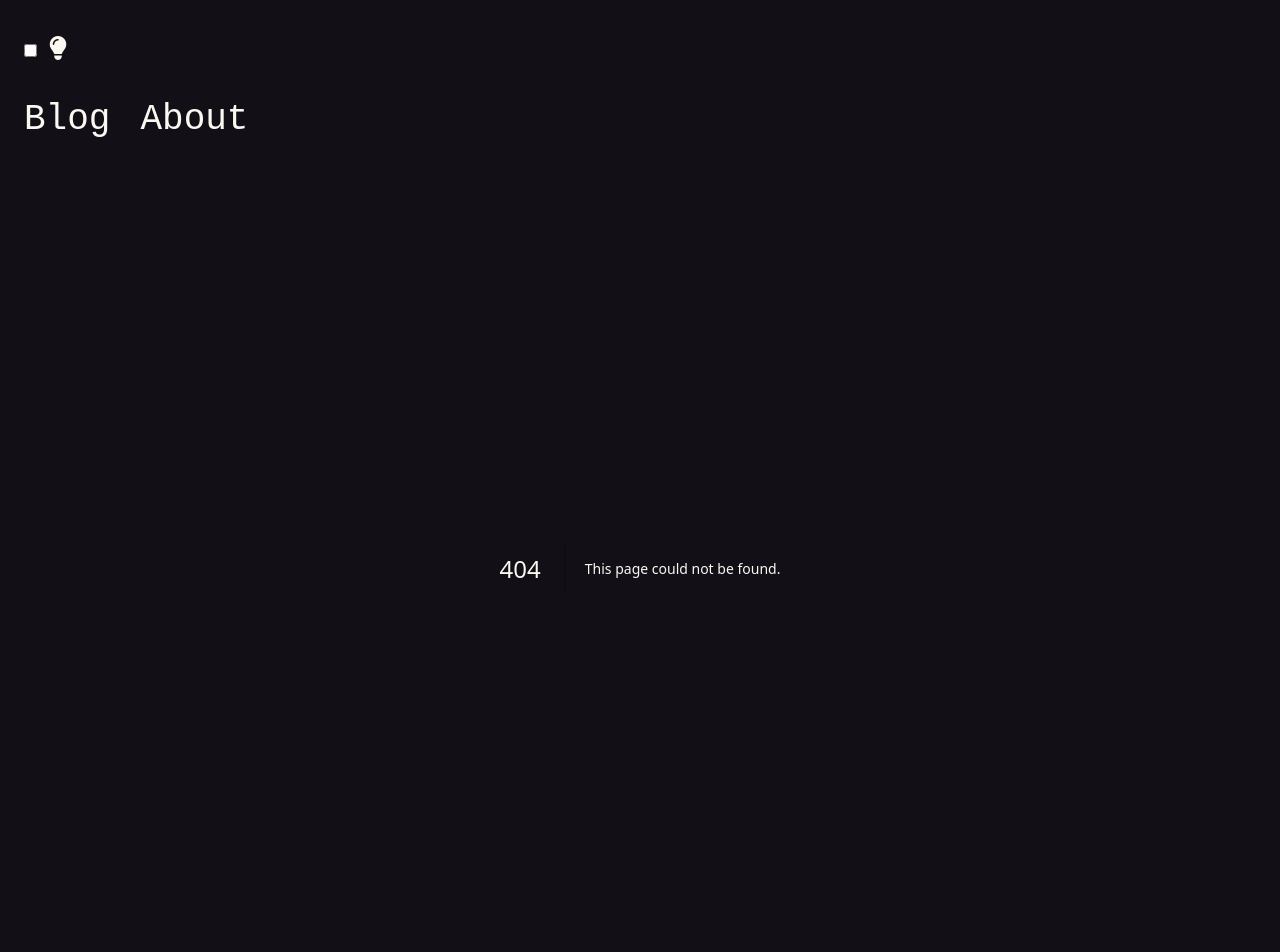
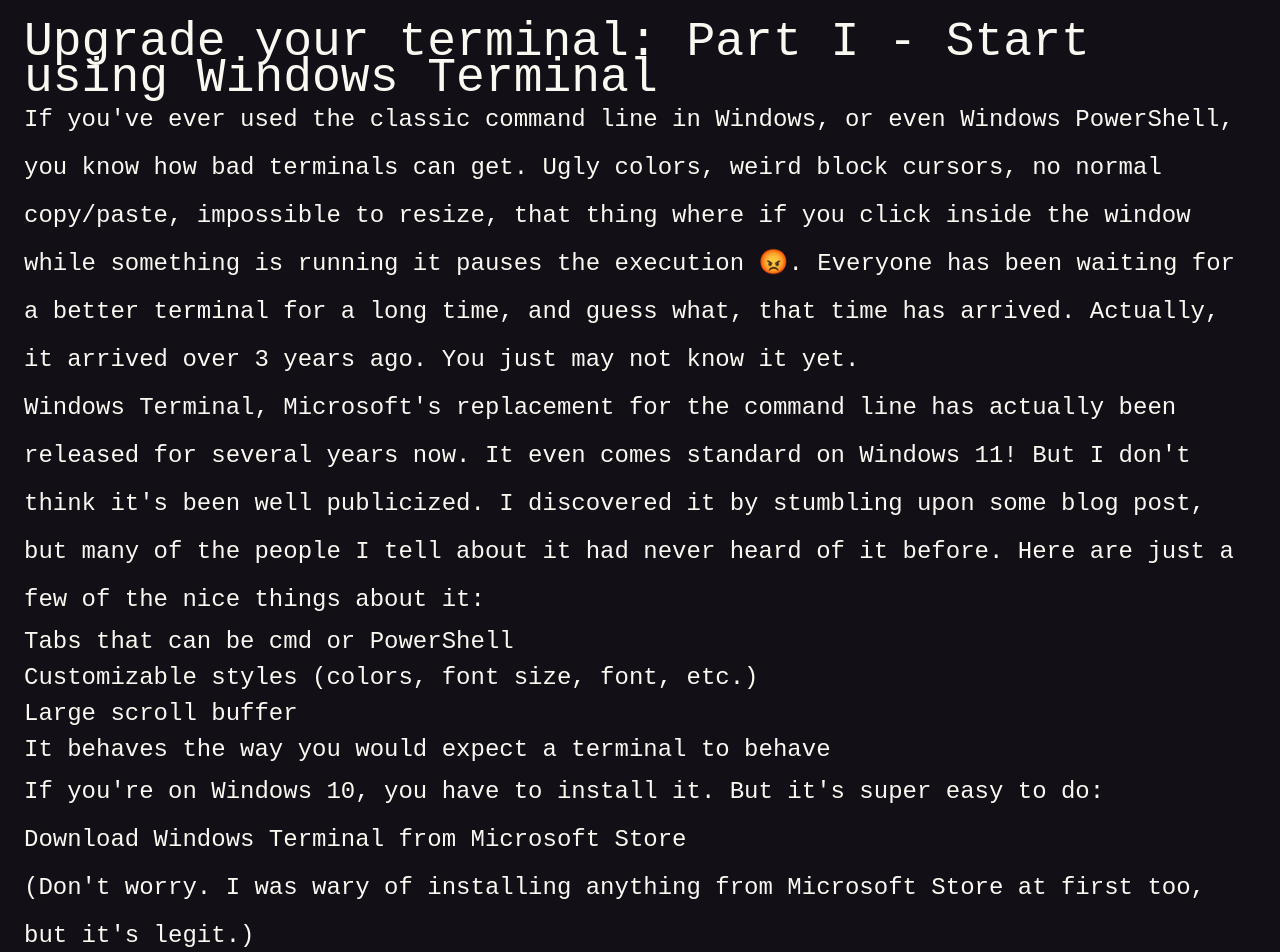
Before and after one commit to philhd/phil-site-next, a Next.js app: page /blog in a window 1280 px wide. Before the commit this address had no page. Shown: the top 952 px of the page. Built offline with nearby package versions, Linux system fonts and the light colour scheme.

Commit message:
initial markdown rendering

```diff
--- a/package.json
+++ b/package.json
@@ -19,6 +19,7 @@
     "postcss": "8.4.27",
     "react": "18.2.0",
     "react-dom": "18.2.0",
+    "react-markdown": "^8.0.7",
     "tailwindcss": "3.3.3",
     "typescript": "5.1.6"
   }
--- a/src/app/about/page.tsx
+++ b/src/app/about/page.tsx
@@ -1,4 +1,4 @@
-export default function Home() {
+export default function About() {
   return (
     <main>
       <p>
--- /dev/null
+++ b/src/app/blog/page.tsx
@@ -0,0 +1,30 @@
+'use client'
+
+import React from 'react'
+import ReactMarkdown from 'react-markdown'
+import ReactDom from 'react-dom'
+
+export default function Blog() {
+    const markdown = `# Upgrade your terminal: Part I - Start using Windows Terminal
+
+If you've ever used the classic command line in Windows, or even Windows PowerShell, you know how bad terminals can get. Ugly colors, weird block cursors, no normal copy/paste, impossible to resize, that thing where if you click inside the window while something is running it pauses the execution 😡. Everyone has been waiting for a better terminal for a long time, and guess what, that time has arrived. Actually, it arrived over 3 years ago. You just may not know it yet.
+
+Windows Terminal, Microsoft's replacement for the command line has actually been released for several years now. It even comes standard on Windows 11! But I don't think it's been well publicized. I discovered it by stumbling upon some blog post, but many of the people I tell about it had never heard of it before. Here are just a few of the nice things about it:
+
+- Tabs that can be cmd or PowerShell
+- Customizable styles (colors, font size, font, etc.)
+- Large scroll buffer
+- It behaves the way you would expect a terminal to behave
+
+If you're on Windows 10, you have to install it. But it's super easy to do:
+
+[Download Windows Terminal from Microsoft Store](https://apps.microsoft.com/store/detail/windows-terminal/9N0DX20HK701)
+
+(Don't worry. I was wary of installing anything from Microsoft Store at first too, but it's legit.)
+
+Let's all enjoy this wonderful terminal redemption story from Microsoft, and try to block out from our minds all the rage and suffering from its embarrasing past.`
+
+    return (
+        ReactDom.render(<ReactMarkdown>{markdown}</ReactMarkdown>, document.body)
+    )
+}
--- a/src/app/globals.css
+++ b/src/app/globals.css
@@ -16,4 +16,8 @@
   p {
     line-height: 2rem;
   }
+
+  h1 {
+    font-size: 2rem
+  }
 }
```
Also changed, not shown: 1 other file (tests, documents, lock files or other folders).
